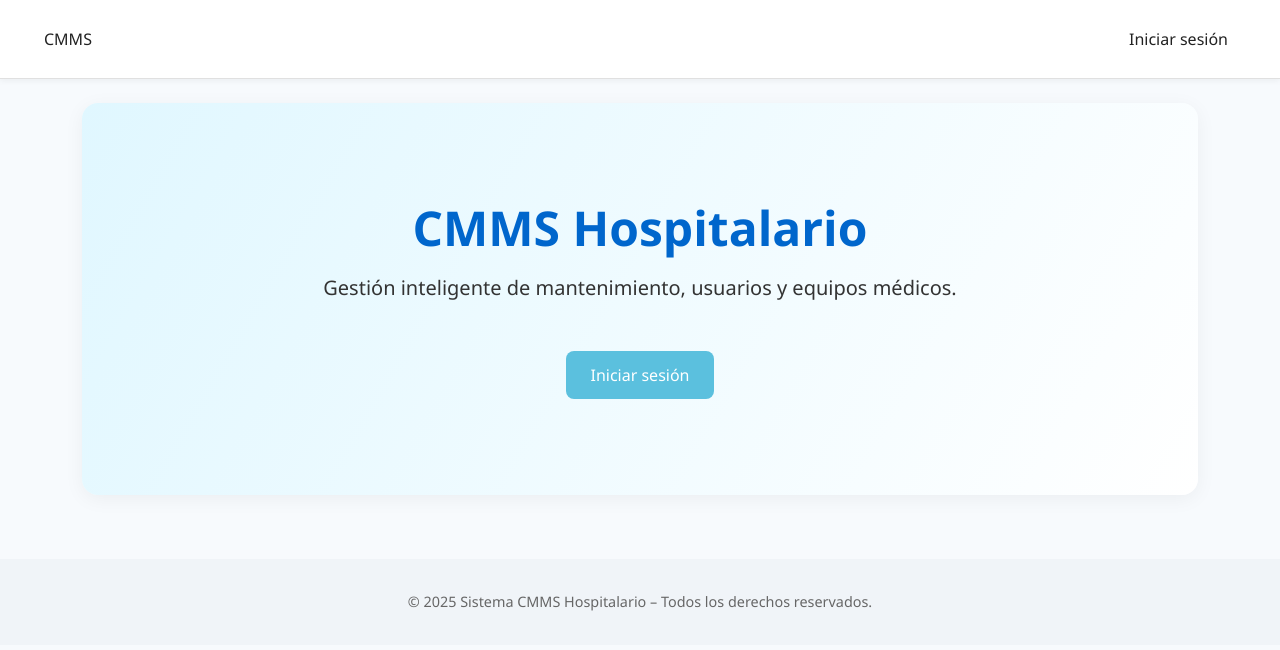
After one commit to Capy-Tech78/CMMS-Cucei, a Django app: template CMMS/CMMS_Lab/templates/inicio.html in a window 1280 px wide. The commit adds this page. Shown: the top 650 px of the page. Run offline with Django 5.2, Linux system fonts and the light colour scheme; the template is opened without the code that fills it, so the values that code supplies are empty; parts of the project's set-up code (start-up, migrations or seed data) failed here and were passed over.

Commit message:
Más cambios, estoy rediseñando

```diff
--- a/CMMS/CMMS_Lab/templates/base.html
+++ b/CMMS/CMMS_Lab/templates/base.html
@@ -5,37 +5,66 @@
     <title>CMMS</title>
     <meta name="viewport" content="width=device-width, initial-scale=1">
     <link href="https://cdn.jsdelivr.net/npm/bootstrap@5.3.3/dist/css/bootstrap.min.css" rel="stylesheet">
+
     <style>
+        body {
+            font-family: 'Segoe UI', sans-serif;
+            background-color: #f7fafd;
+        }
+
+        .navbar-custom {
+            background-color: #ffffff;
+            padding: 1.2rem 2rem;
+            border-bottom: 1px solid #e0e0e0;
+            box-shadow: 0 2px 6px rgba(0, 0, 0, 0.05);
+        }
+
+        .navbar-custom .nav-link,
+        .navbar-custom .navbar-brand {
+            color: #222 !important;
+            font-weight: 500;
+            font-size: 1rem;
+            transition: color 0.2s;
+        }
+
+        .navbar-custom .nav-link:hover {
+            color: #007bff !important;
+        }
+
+        .navbar-custom .nav-link.active {
+            font-weight: bold;
+            color: #007bff !important;
+        }
+
         .btn-azul-claro {
             background-color: #5bc0de;
             color: white;
             border: none;
         }
+
         .btn-azul-claro:hover {
             background-color: #31b0d5;
         }
-        .navbar-custom {
-            background-color: #ffffff;
-            border-bottom: 1px solid #e0e0e0;
-            box-shadow: 0 2px 4px rgba(0, 0, 0, 0.04);
+
+        .nav-item + .nav-item {
+            margin-left: 1rem;
         }
-        .navbar-custom .nav-link,
-        .navbar-custom .navbar-brand {
-            color: #333333 !important;
-            font-weight: 500;
-        }
-        .navbar-custom .nav-link:hover {
-            color: #007bff !important;
-        }
-        .nav-link.active {
-            font-weight: bold;
-            color: #007bff !important;
+
+        footer {
+            margin-top: 4rem;
+            padding: 2rem 0;
+            background-color: #f0f4f8;
+            text-align: center;
+            font-size: 0.9rem;
+            color: #666;
         }
     </style>
 </head>
+
 <body>
-    <nav class="navbar navbar-expand-lg navbar-custom px-4 py-3">
-        <a class="navbar-brand me-4" href="{% url 'dashboard_home' %}">CMMS</a>
+    <nav class="navbar navbar-expand-lg navbar-custom">
+        <div class="container-fluid">
+            <a class="navbar-brand" href="{% url 'dashboard_home' %}">CMMS</a>
             <button class="navbar-toggler" type="button" data-bs-toggle="collapse" data-bs-target="#navbarNav">
                 <span class="navbar-toggler-icon"></span>
             </button>
@@ -47,17 +76,17 @@
                             <a class="nav-link" href="{% url 'lista_equipos' %}">Equipos Médicos</a>
                         </li>
                         <li class="nav-item">
-                    <a class="nav-link" href="#">Fallos Reportados</a>
+                            <a class="nav-link" href="{% url 'lista_fallos' %}">Fallos Reportados</a>
                         </li>
                         <li class="nav-item">
-                    <a class="nav-link" href="#">Horarios Biomédicos</a>
+                            <a class="nav-link" href="{% url 'lista_horarios' %}">Horarios Biomédicos</a>
                         </li>
                         <li class="nav-item">
-                    <a class="nav-link" href="#">Reservas</a>
+                            <a class="nav-link" href="{% url 'lista_reservas' %}">Reservas</a>
                         </li>
                         {% if user.perfilusuario.rol == 'admin_sistema' %}
                             <li class="nav-item">
-                    <a class="nav-link" href="#">Usuarios</a>
+                                <a class="nav-link" href="{% url 'lista_usuarios' %}">Usuarios</a>
                             </li>
                         {% endif %}
                     </ul>
@@ -73,7 +102,14 @@
                             </form>
                         </li>
                     </ul>
+                {% else %}
+                    <ul class="navbar-nav ms-auto">
+                        <li class="nav-item">
+                            <a class="nav-link" href="{% url 'login' %}">Iniciar sesión</a>
+                        </li>
+                    </ul>
                 {% endif %}
+            </div>
         </div>
     </nav>
 
@@ -82,6 +118,10 @@
         {% endblock %}
     </div>
 
+    <footer>
+        &copy; {{ year|default:"2025" }} Sistema CMMS Hospitalario – Todos los derechos reservados.
+    </footer>
+
     <script src="https://cdn.jsdelivr.net/npm/bootstrap@5.3.3/dist/js/bootstrap.bundle.min.js"></script>
 </body>
 </html>
--- /dev/null
+++ b/CMMS/CMMS_Lab/templates/inicio.html
@@ -0,0 +1,52 @@
+{% extends 'base.html' %}
+
+{% block content %}
+<style>
+    body {
+        background-color: #f7fafd;
+    }
+
+    .hero {
+        text-align: center;
+        padding: 6rem 1rem;
+        background: linear-gradient(120deg, #e0f7ff, #ffffff);
+        border-radius: 1rem;
+        box-shadow: 0 4px 20px rgba(0,0,0,0.05);
+    }
+
+    .hero h1 {
+        font-size: 3rem;
+        color: #0066cc;
+        font-weight: 700;
+    }
+
+    .hero p {
+        font-size: 1.25rem;
+        color: #333;
+        margin-top: 1rem;
+    }
+
+    .btn-iniciar {
+        background-color: #5bc0de;
+        color: white;
+        border: none;
+        padding: 0.75rem 1.5rem;
+        margin-top: 2rem;
+        font-size: 1rem;
+        border-radius: 0.5rem;
+    }
+
+    .btn-iniciar:hover {
+        background-color: #31b0d5;
+    }
+</style>
+
+<div class="hero">
+    <h1>CMMS Hospitalario</h1>
+    <p>Gestión inteligente de mantenimiento, usuarios y equipos médicos.</p>
+
+    {% if not user.is_authenticated %}
+        <a href="{% url 'login' %}" class="btn btn-iniciar">Iniciar sesión</a>
+    {% endif %}
+</div>
+{% endblock %}
--- a/CMMS/CMMS_Lab/urls.py
+++ b/CMMS/CMMS_Lab/urls.py
@@ -5,8 +5,11 @@ from django.conf.urls.static import static
 from . import views
 
 urlpatterns = [
-    # Vista principal tipo dashboard
-    path('', views.dashboard, name='dashboard'),
+    # Página pública de bienvenida
+    path('', views.inicio_publico, name='inicio_publico'),
+
+    # Dashboard después de iniciar sesión
+    path('dashboard/', views.dashboard, name='dashboard'),
 
     # Autenticación y gestión de usuarios
     path('login/', views.login_view, name='login'),
```
Also changed, not shown: CMMS/CMMS_Lab/views.py (+54 -50 lines). Lines whose indentation alone changed are shown as unchanged.
